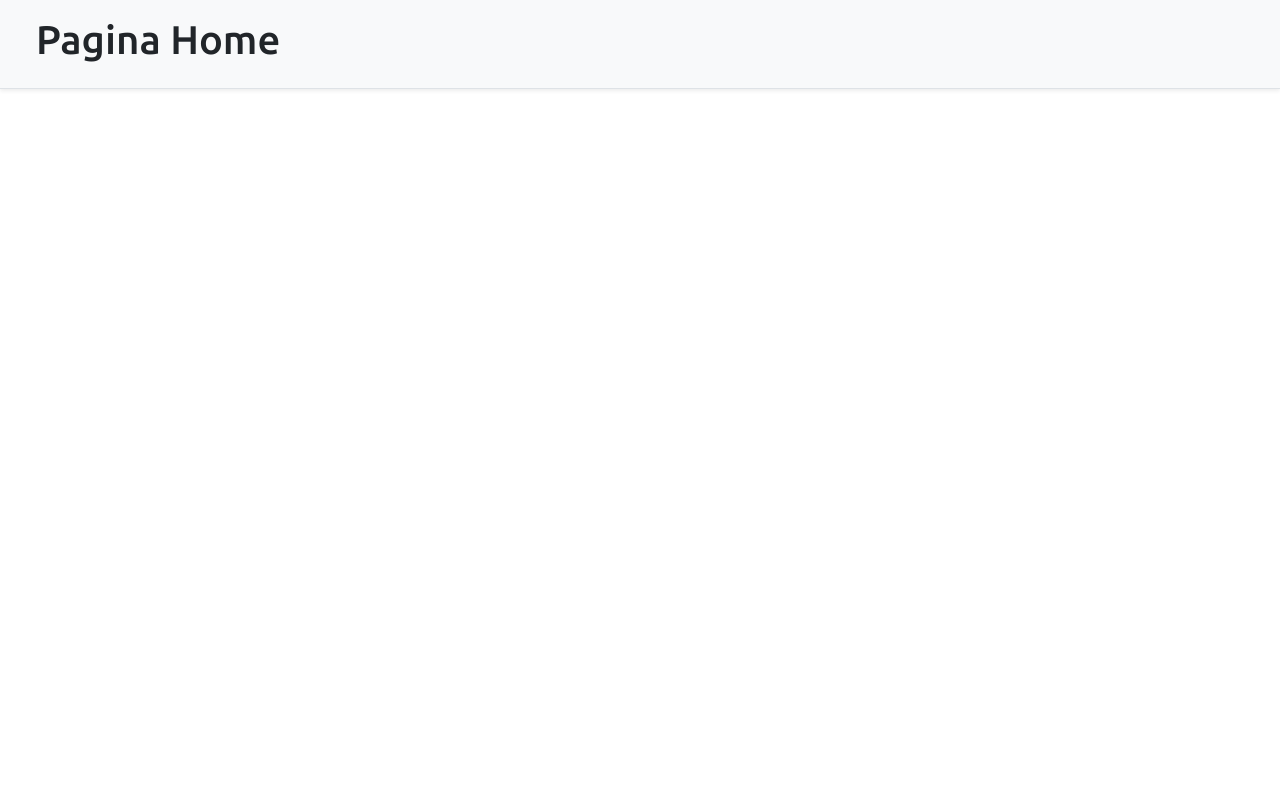
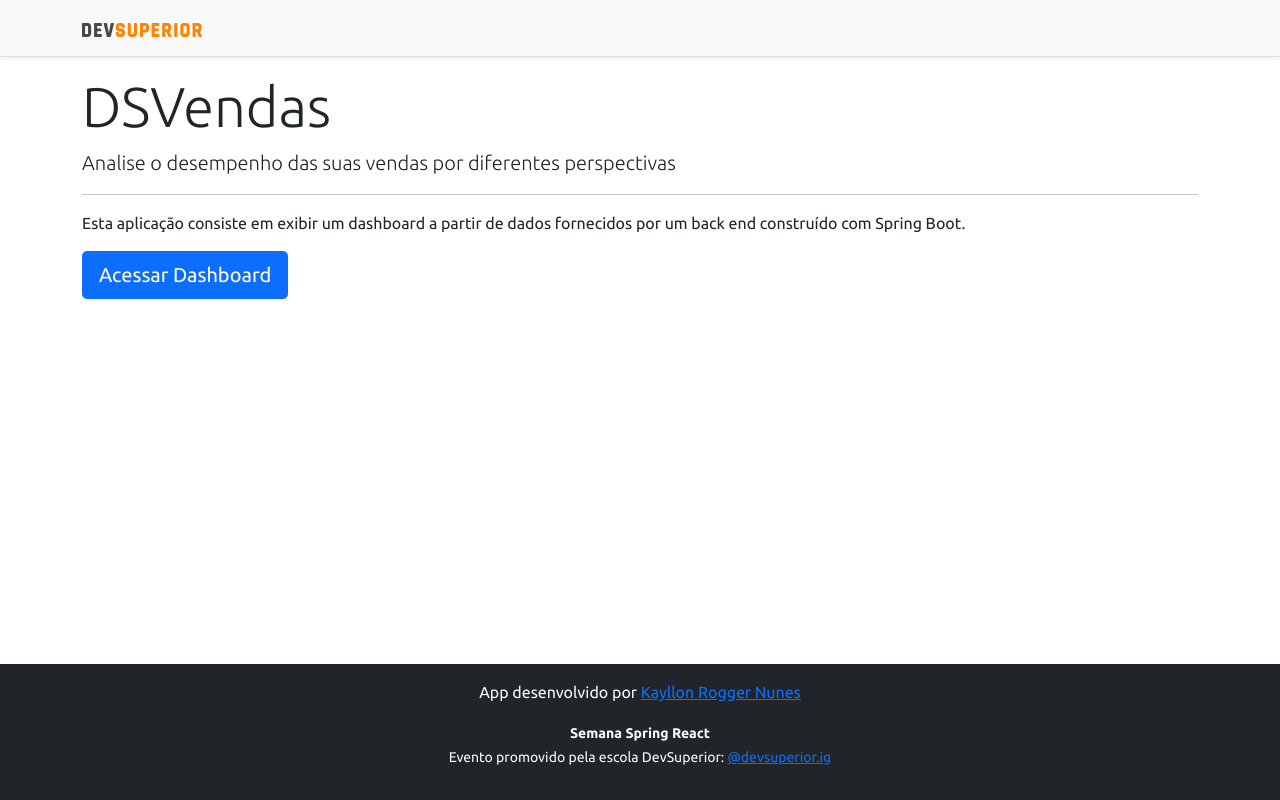
Before and after one commit to KayllonRogger/projeto-sds3, a React (Create React App) app in the folder frontend/: page / in a window 1280 px wide. Built offline with nearby package versions, Linux system fonts and the light colour scheme.

Commit message:
Home, navigation

```diff
--- a/frontend/src/components/Footer/index.tsx
+++ b/frontend/src/components/Footer/index.tsx
@@ -1,7 +1,7 @@
 function Footer() {
     return (
         <footer className="footer mt-auto py-3 bg-dark">
-            <div className="container-fluid">
+            <div className="container">
                 <p className="text-light">App desenvolvido por <a href="https://github.com/KayllonRogger" target="_blank" rel="noreferrer">Kayllon Rogger Nunes</a></p>
                 <p className="text-light"><small><strong>Semana Spring React</strong><br />
                     Evento promovido pela escola DevSuperior: <a href="https://instagram.com/devsuperior.ig" target="_blank" rel="noreferrer">@devsuperior.ig</a></small></p>
--- a/frontend/src/components/NavBar/index.tsx
+++ b/frontend/src/components/NavBar/index.tsx
@@ -1,12 +1,15 @@
 
+import { Link } from 'react-router-dom';
 import ImgDsDark from '../../assets/img/ds-dark.svg';
 
 function NavBar() {
     return (
         <div className="d-flex flex-column flex-md-row align-items-center p-3 px-md-4 mb-3 bg-light border-bottom shadow-sm">
-            <div className="container-fluid">
+            <div className="container">
                 <nav className="my-2 my-md-0 mr-md-3">
-                <img src={ImgDsDark} alt="DevSuperior" width="120" />
+                    <Link to="/">
+                        <img src={ImgDsDark} alt="DevSuperior" width="120" />
+                    </Link>
                 </nav>
             </div>
         </div>
--- a/frontend/src/pages/Dashboard/index.tsx
+++ b/frontend/src/pages/Dashboard/index.tsx
@@ -6,10 +6,10 @@
 
 function Dashboard() {
     return (
-        <div className="d-flex flex-column flex-md-row align-items-center p-3 px-md-4 mb-3 bg-light border-bottom shadow-sm">
         <>
-                <div className="container-fluid">
             <NavBar />
+            <div className="container">
+
                 <h1 className="text-primary py-3">Dashboard de Vendas</h1>
                 <div className="row px-3">
                     <div className="col-sm-6">
@@ -25,10 +25,9 @@
                     <h1 className="text-primary">Todas as vendas</h1>
                     <DataTable />
                 </div>
+            </div>
             <Footer />
-                </div>
         </>
-        </div>
     );
 }
 
--- a/frontend/src/pages/Home/index.tsx
+++ b/frontend/src/pages/Home/index.tsx
@@ -1,11 +1,23 @@
+import Footer from "components/Footer";
+import NavBar from "components/NavBar";
+import { Link } from "react-router-dom";
+
 function Home() {
     return (
-        <div className="d-flex flex-column flex-md-row align-items-center p-3 px-md-4 mb-3 bg-light border-bottom shadow-sm">
-            <div className="container-fluid">
-                <h1>Pagina Home</h1>
+        <>
+            <NavBar />
+            <div className="container">
+
+                <div className="jumbotron">
+                    <h1 className="display-4">DSVendas</h1>
+                    <p className="lead">Analise o desempenho das suas vendas por diferentes perspectivas</p>
+                    <hr />
+                    <p>Esta aplicação consiste em exibir um dashboard a partir de dados fornecidos por um back end construído com Spring Boot.</p>
+                    <Link className="btn btn-primary btn-lg" to = "/dashboard">Acessar Dashboard</Link>
+                </div>
             </div>
-        </div>
+            <Footer />
+        </>
     );
 }
-
 export default Home;
```
Lines whose indentation alone changed are shown as unchanged.
